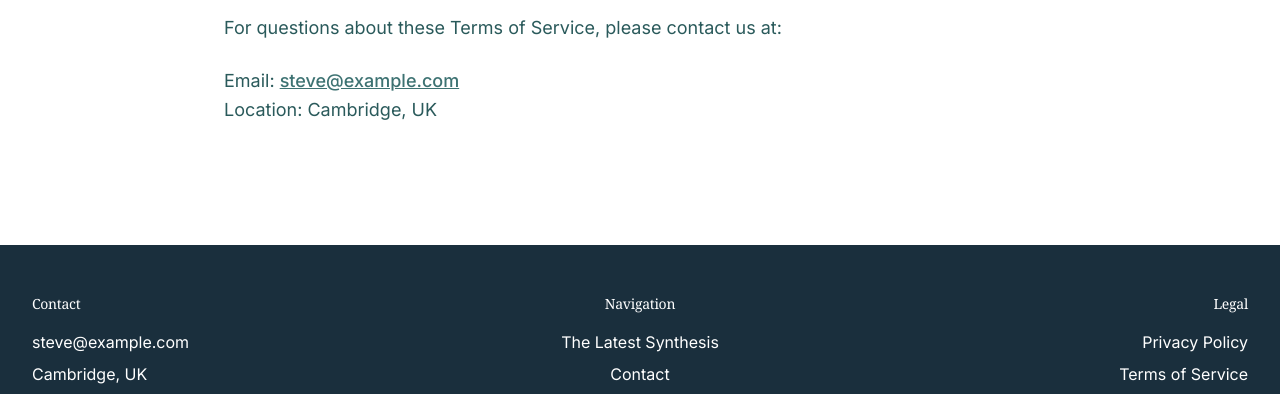
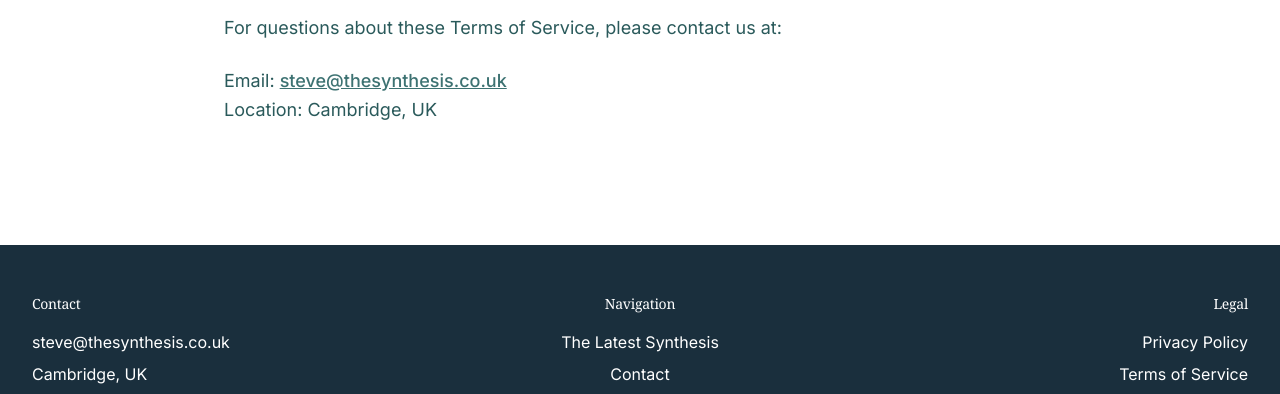
Before and after one commit to steveharvey499/biotech-consulting-website, a Next.js app: page /terms in a window 1280 px wide. Shown: the part 1697-2091 px from the top of the page. Built offline with nearby package versions, Linux system fonts and the light colour scheme; no server answers.

Commit message:
Update fallback email address to steve@thesynthesis.co.uk

```diff
--- a/app/contact/page.tsx
+++ b/app/contact/page.tsx
@@ -14,7 +14,7 @@
 };
 
 const Contact = () => {
-  const email = process.env.CONTACT_EMAIL || "steve@example.com";
+  const email = process.env.CONTACT_EMAIL || "steve@thesynthesis.co.uk";
   const linkedInUrl =
     process.env.NEXT_PUBLIC_LINKEDIN_URL || "https://www.linkedin.com/in/steve-harvey-camenabio/";
 
--- a/app/privacy/page.tsx
+++ b/app/privacy/page.tsx
@@ -10,7 +10,7 @@
 };
 
 const PrivacyPolicy = () => {
-  const email = process.env.CONTACT_EMAIL || "steve@example.com";
+  const email = process.env.CONTACT_EMAIL || "steve@thesynthesis.co.uk";
 
   return (
     <div className="pt-24 pb-16 lg:pt-32 lg:pb-24">
--- a/app/terms/page.tsx
+++ b/app/terms/page.tsx
@@ -10,7 +10,7 @@
 };
 
 const TermsOfService = () => {
-  const email = process.env.CONTACT_EMAIL || "steve@example.com";
+  const email = process.env.CONTACT_EMAIL || "steve@thesynthesis.co.uk";
 
   return (
     <div className="pt-24 pb-16 lg:pt-32 lg:pb-24">
--- a/components/Footer.tsx
+++ b/components/Footer.tsx
@@ -2,7 +2,7 @@
 
 const Footer = () => {
   const currentYear = new Date().getFullYear();
-  const email = process.env.CONTACT_EMAIL || "steve@example.com";
+  const email = process.env.CONTACT_EMAIL || "steve@thesynthesis.co.uk";
   const linkedInUrl =
     process.env.NEXT_PUBLIC_LINKEDIN_URL || "https://www.linkedin.com/in/steve-harvey-camenabio/";
 
```
